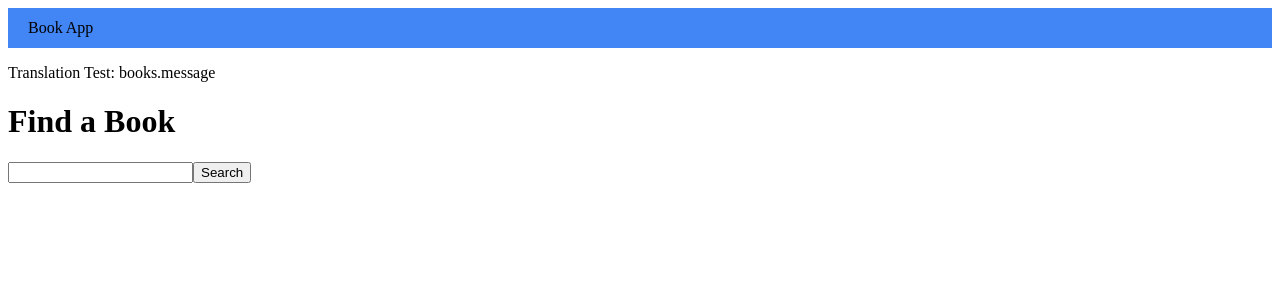
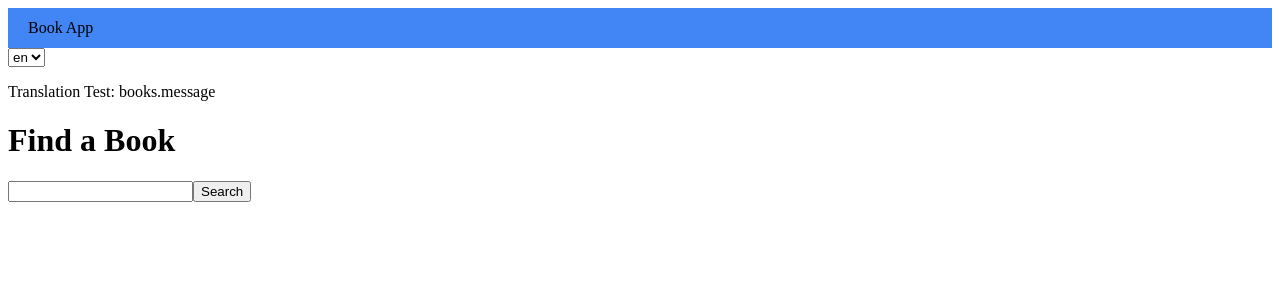
Before and after one commit to CarlosTenorio/book-app-vue, a Vue app: page /books/search in a window 1280 px wide. Shown: the top 300 px of the page. Built offline with nearby package versions, Linux system fonts and the light colour scheme.

Commit message:
Add locale selector component to change global lang

```diff
--- a/src/modules/core/components/header/header.component.ts
+++ b/src/modules/core/components/header/header.component.ts
@@ -1,7 +1,9 @@
 import { router } from '@/main';
+import LocaleSelectorComponent from '../locale-selector/locale-selector.component.vue';
 
 export default {
     name: 'HeaderComponent',
+    components: { LocaleSelectorComponent },
     methods: {
         goHome() {
             router.push('/books');
--- a/src/modules/core/components/header/header.component.vue
+++ b/src/modules/core/components/header/header.component.vue
@@ -2,6 +2,7 @@
     <div @click="goHome()" class="navigate-to-home">
         <span>Book App</span>
     </div>
+    <LocaleSelectorComponent />
 </template>
 
 <script src="./header.component.ts"></script>
--- /dev/null
+++ b/src/modules/core/components/locale-selector/locale-selector.component.ts
@@ -0,0 +1,3 @@
+export default {
+    name: 'LocaleSelectorComponent'
+};
--- /dev/null
+++ b/src/modules/core/components/locale-selector/locale-selector.component.vue
@@ -0,0 +1,10 @@
+<template>
+    <select v-model="$i18n.locale">
+        <option v-for="locale in $i18n.availableLocales" :key="`locale-${locale}`" :value="locale">
+            {{ locale }}
+        </option>
+    </select>
+</template>
+
+<script src="./locale-selector.component.ts"></script>
+<style lang="scss" src="./locale-selector.component.scss" scoped></style>
```
Also changed, not shown: src/modules/core/components/locale-selector/locale-selector.component.scss (added).
